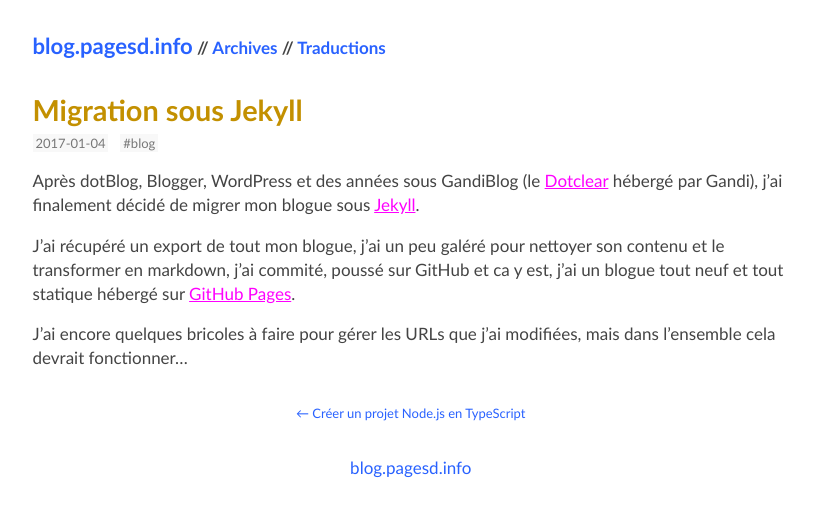
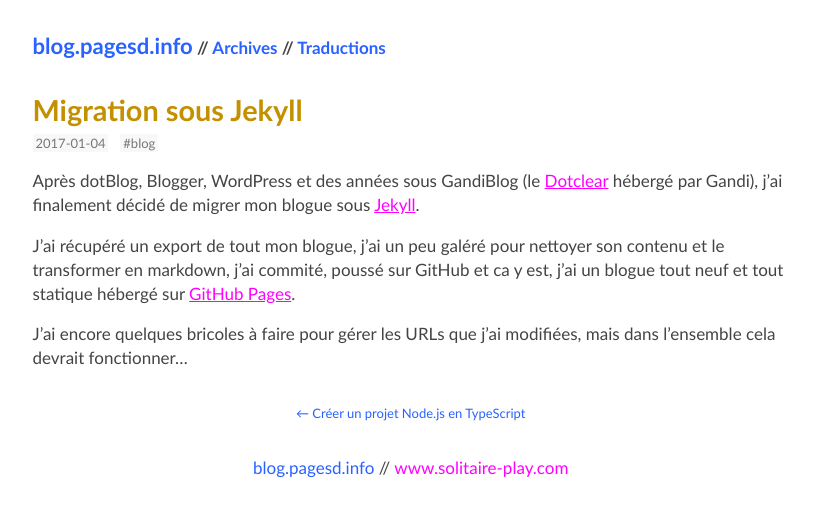
Before and after one commit to michelc/blog2, a Jekyll site: the page built from index.md, in a window 1280 px wide. Shown: the top 517 px of the page, without its empty margins (10-824 px from the left). Built offline with Jekyll 4.4.1, drawn with Linux system fonts in a browser that asks for light colours.

Commit message:
Ajout d'un lien en pied de pages.

```diff
--- a/_layouts/default.html
+++ b/_layouts/default.html
@@ -27,7 +27,8 @@
 {{ content }}
 
     <footer>
-      <a href="{{ "/" | relative_url }}">blog.pagesd.info</a>
+      <a href="{{ "/" | relative_url }}">blog.pagesd.info</a> //
+      <a href="http://www.solitaire-play.com/">www.solitaire-play.com</a>
     </footer>
 
   </div></body>
```
